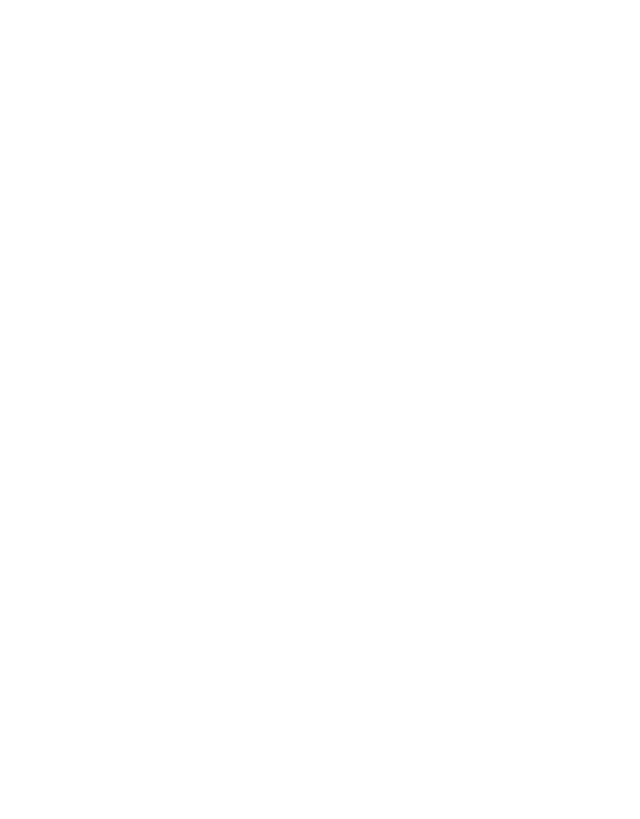
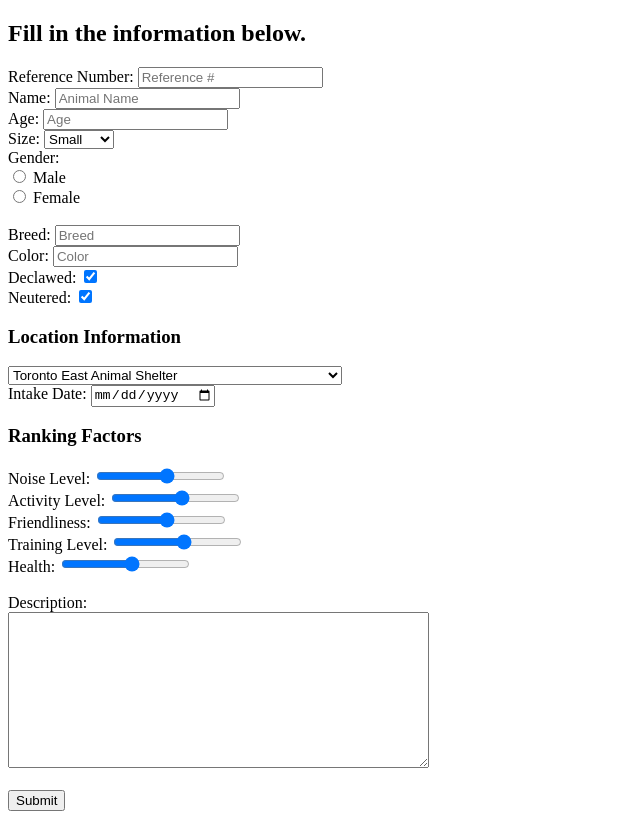
Before and after one commit to umar-ahmed/BuddiWebApp, a plain HTML site: page index.html in a window 1280 px wide. Shown: the whole page, without its empty margins (0-640 px from the left). Drawn offline with nearby package versions, Linux system fonts and the light colour scheme.

Commit message:
Another commit

```diff
--- a/index.html
+++ b/index.html
@@ -3,8 +3,107 @@
 <head>
     <meta charset="UTF-8">
     <title>Buddi Administrative Interface</title>
+
 </head>
 <body>
+   <h2>Fill in the information below.</h2>
+    <form method="POST" action="http://ec2-52-91-255-81.compute-1.amazonaws.com/api/v1/dogs">
 
+        Reference Number: <input type="text" required name="reference_num" placeholder="Reference #">
+        <br>
+
+        Name: <input type="text" required name="name" placeholder="Animal Name">
+        <br>
+
+        Age: <input type="number" required name="age" placeholder="Age">
+        <br>
+
+        Size: <select name="size" id="">
+            <option value="small">Small</option>
+            <option value="medium">Medium</option>
+            <option value="large">Large</option>
+        </select>
+        <br>
+
+        Gender: <br>
+        <input type="radio" name="gender" value="male"> Male<br>
+        <input type="radio" name="gender" value="female"> Female<br>
+        <br>
+
+        Breed: <input type="text" required name="breed" placeholder="Breed">
+        <br>
+
+        Color: <input type="text" required name="color" placeholder="Color">
+        <br>
+
+        Declawed: <input type="checkbox" required checked name="declawed" value="true">
+        <br>
+
+        Neutered: <input type="checkbox" required checked name="neutered" value="true">
+        <br>
+
+        <h3>Location Information</h3>
+        <select name="location" id="location">
+            <option value="{
+    'name': 'Toronto East Animal Shelter',
+    'lat': '43.7802905',
+    'long': '-79.2416044',
+    'phone_num': '4163387297'
+  }">Toronto East Animal Shelter</option>
+
+            <option value="{
+    'name': 'Toronto North Animal Shelter and Spay Neuter Clinic',
+    'lat': '43.7534575',
+    'long': '-79.4829066',
+    'phone_num': '4163387297'
+  }">Toronto North Animal Shelter and Spay Neuter Clinic</option>
+
+            <option value="{
+    'name': 'Toronto West Animal Shelter',
+    'lat': '43.6280322',
+    'long': '-79.551086',
+    'phone_num': '4163387297'
+  }">Toronto West Animal Shelter</option>
+
+            <option value="{
+    'name': 'Toronto South Animal Shelter',
+    'lat': '43.6350179',
+    'long': '-79.4176554',
+    'phone_num': '4163387297'
+  }">Toronto South Animal Shelter</option>
+        </select>
+        <br>
+
+        Intake Date: <input type="date" required name="intake_date">
+        <br>
+
+        <h3>Ranking Factors</h3>
+        Noise Level: <input type="range" required name="noise_level" min="0" max="9">
+        <br>
+
+        Activity Level: <input type="range" required name="activity_level" min="0" max="9">
+        <br>
+
+        Friendliness: <input type="range" required name="friend_level" min="0" max="9">
+        <br>
+
+        Training Level: <input type="range" required name="train_level" min="0" max="9">
+        <br>
+
+        Health: <input type="range" required name="health_level" min="0" max="9">
+        <br>
+        <br>
+
+        Description: <br>
+        <textarea name="description" id="" cols="50" rows="10" required></textarea>
+        <br>
+        <br>
+
+        <input type="submit" value="Submit">
+
+    </form>
+
+    <script   src="https://code.jquery.com/jquery-2.2.4.min.js"   integrity="sha256-BbhdlvQf/xTY9gja0Dq3HiwQF8LaCRTXxZKRutelT44="   crossorigin="anonymous"></script>
+    <script src="script.js"></script>
 </body>
 </html>
```
Also changed, not shown: script.js (added).
